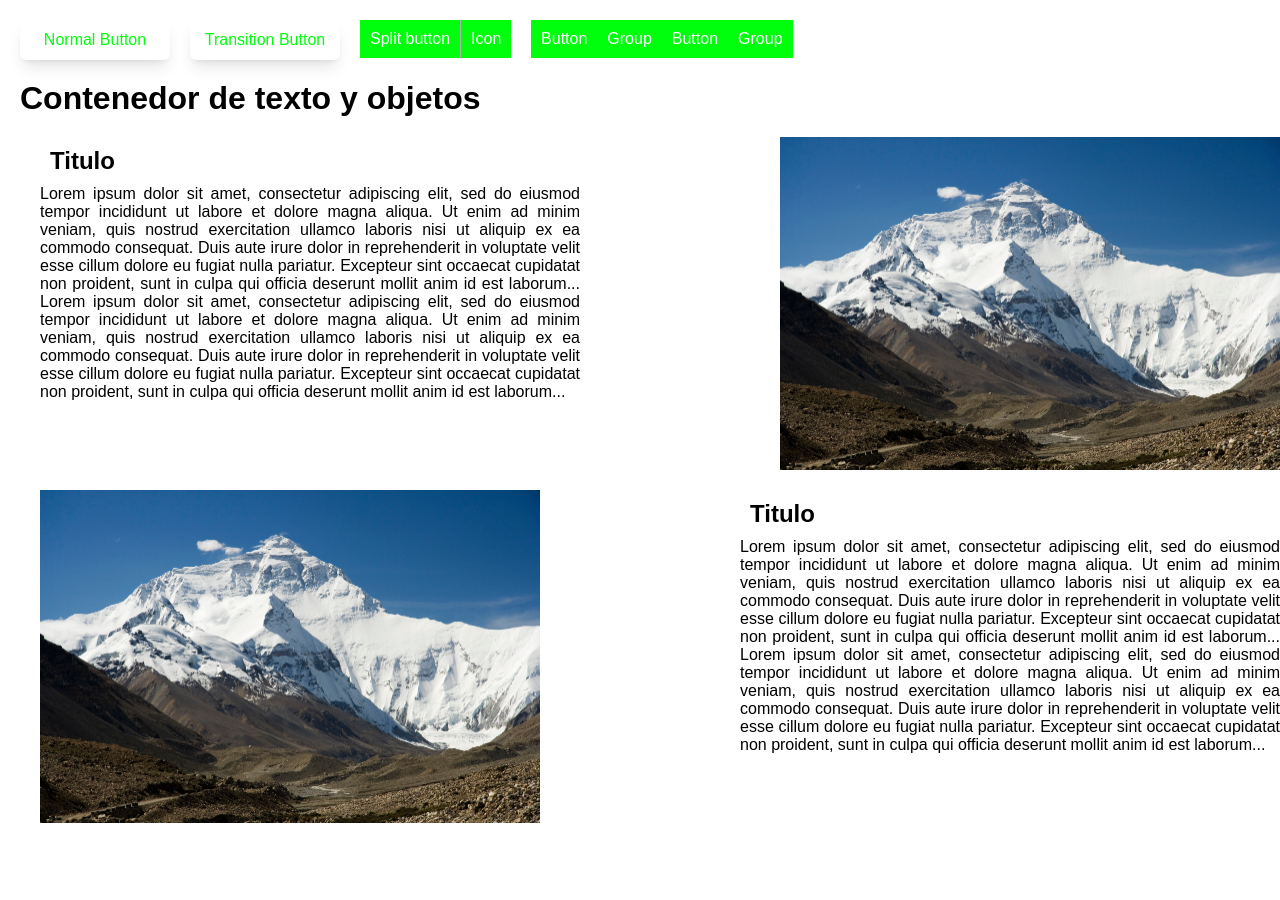
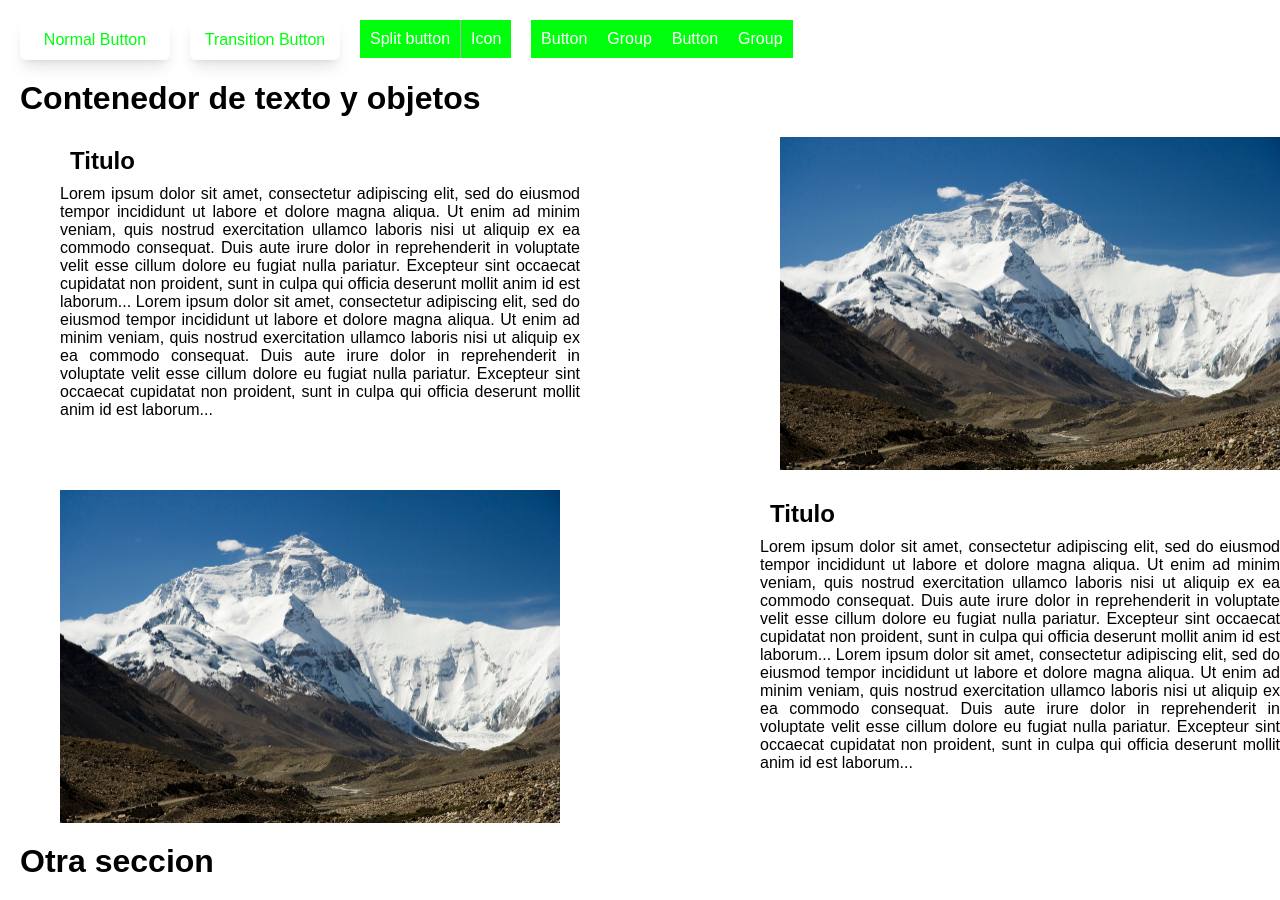
Before and after one commit to Eduardo-RE/Components, a React (Vite) app: page / in a window 1280 px wide. Shown: the part 240-1140 px from the top of the page. Before the commit the page ends 1103 px from the top, so only its background shows below. Built offline with nearby package versions, Linux system fonts and the light colour scheme.

Commit message:
Detalles actualizados

```diff
--- a/src/components/Container/Container.css
+++ b/src/components/Container/Container.css
@@ -8,7 +8,7 @@
 }
 
 .txt-container {
-  margin-left: 40px;
+  margin-left: 60px;
 }
 
 .firstTxt {
@@ -42,5 +42,5 @@
 
 .second-img {
   width: 500px;
-  margin-left: 40px;
+  margin-left: 60px;
 }
--- a/src/pages/Home.jsx
+++ b/src/pages/Home.jsx
@@ -15,7 +15,7 @@ const Home = () => {
       <NormalButton />
       <h1 className="title">Contenedor de texto y objetos</h1>
       <Container />
-      <h1 className="title"></h1>
+      <h1 className="title">Otra seccion</h1>
     </>
   );
 };
```
Also changed, not shown: src/components/TextField/Input/Outlined.css (indentation only), src/components/TextField/Input/Outlined.jsx (line endings or trailing spaces).
